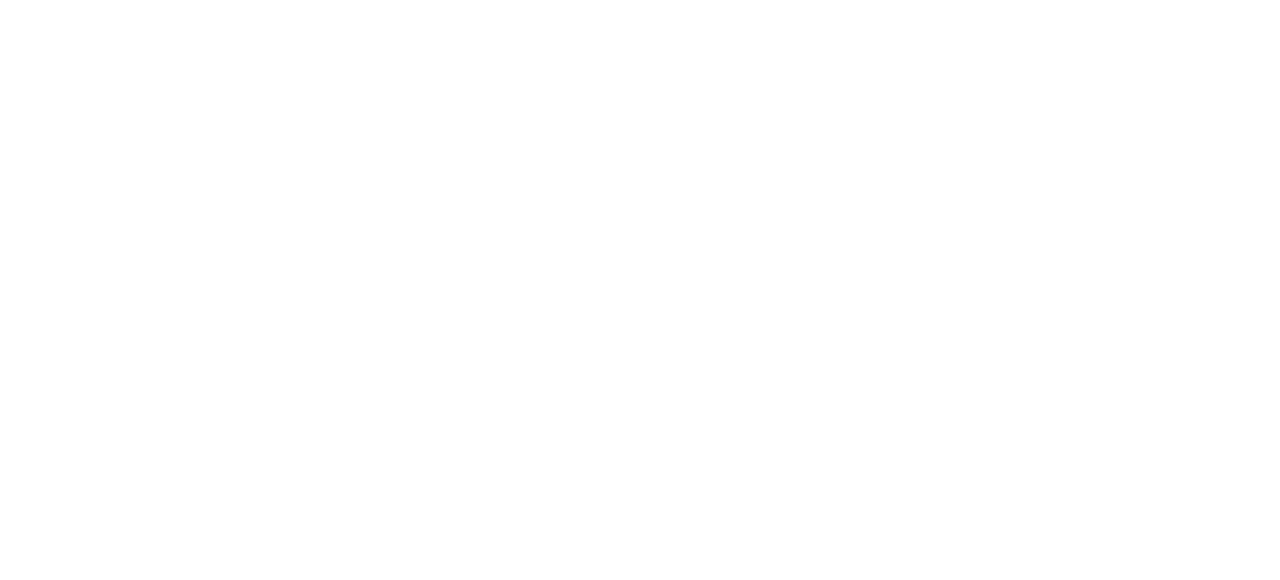
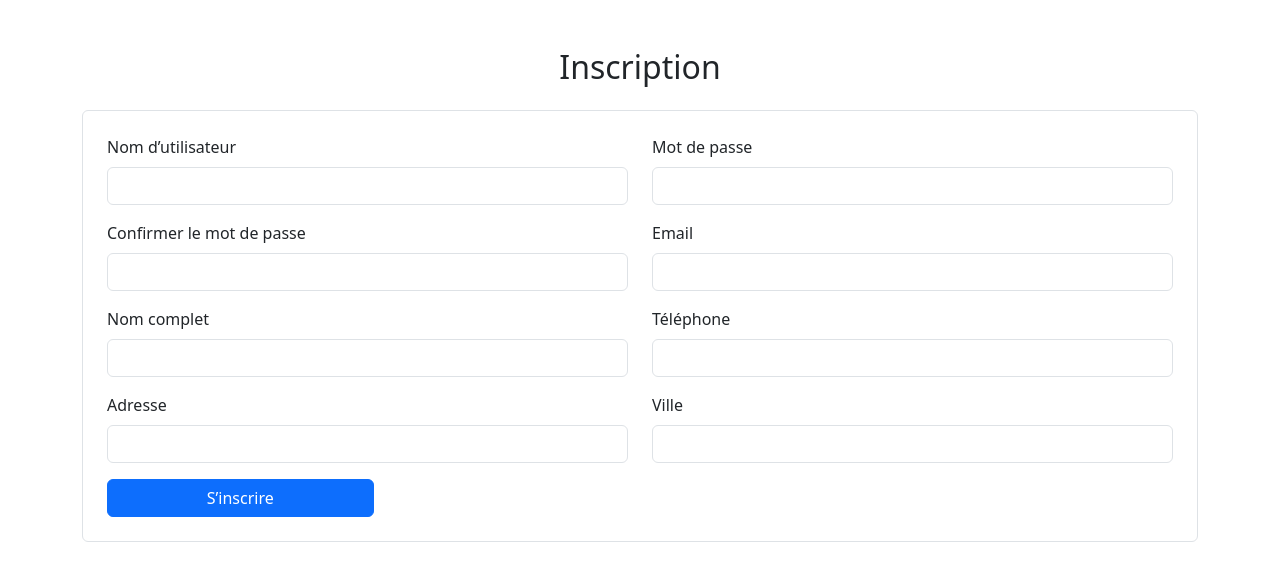
Before and after one commit to BenRhoumaMaher/projetscrum, a React (Create React App) app in the folder frontend/: page /signup in a window 1280 px wide. Before the commit this address had no page. Shown: the top 580 px of the page. Built offline with nearby package versions, Linux system fonts and the light colour scheme.

Commit message:
realisation de frontend user story 11

```diff
--- a/frontend/src/App.js
+++ b/frontend/src/App.js
@@ -1,17 +1,21 @@
-import React from 'react';
-import { BrowserRouter, Route, Routes } from 'react-router-dom';
-import AdminHome from './pages/AdminHome';
-import AdminAccountsPage from './pages/AdminAccountsPage';
+import React from 'react'
+import { BrowserRouter, Route, Routes } from 'react-router-dom'
+import AdminHome from './pages/AdminHome'
+import AdminAccountsPage from './pages/AdminAccountsPage'
+import SignupPage from './pages/SignupPage';
+import ClientPage from './pages/ClientPage';
 
-function App() {
-    return (
-        <BrowserRouter>
-            <Routes>
-                <Route path="/admin" element={<AdminHome />} />
-                <Route path="/admin/accounts" element={<AdminAccountsPage />} />
-            </Routes>
-        </BrowserRouter>
-    );
+function App () {
+  return (
+    <BrowserRouter>
+      <Routes>
+        <Route path='/signup' element={<SignupPage />} />
+        <Route path='/client' element={<ClientPage />} />
+        <Route path='/admin' element={<AdminHome />} />
+        <Route path='/admin/accounts' element={<AdminAccountsPage />} />
+      </Routes>
+    </BrowserRouter>
+  )
 }
 
-export default App;
+export default App
--- /dev/null
+++ b/frontend/src/pages/ClientPage.jsx
@@ -0,0 +1,11 @@
+import React from 'react';
+
+const ClientPage = () => {
+    return (
+        <div className="container mt-5">
+            <p>bonjour</p>
+        </div>
+    );
+};
+
+export default ClientPage;
--- /dev/null
+++ b/frontend/src/pages/SignupPage.jsx
@@ -0,0 +1,178 @@
+import React, { useState } from 'react';
+import { useNavigate } from 'react-router-dom';
+import axios from 'axios';
+
+const SignupPage = () => {
+    const navigate = useNavigate();
+
+    const [formData, setFormData] = useState({
+        username: '',
+        password: '',
+        confirmPassword: '',
+        email: '',
+        fullName: '',
+        phone: '',
+        address: '',
+        city: '',
+    });
+
+    const [errors, setErrors] = useState({});
+
+    const validateForm = () => {
+        const newErrors = {};
+        if (!formData.username) newErrors.username = 'Nom d’utilisateur est requis.';
+        if (!formData.password) newErrors.password = 'Mot de passe est requis.';
+        if (formData.password !== formData.confirmPassword) newErrors.confirmPassword = 'Les mots de passe ne correspondent pas.';
+        if (!formData.email || !/\S+@\S+\.\S+/.test(formData.email)) newErrors.email = 'Email invalide.';
+        if (!formData.fullName) newErrors.fullName = 'Nom complet est requis.';
+        if (!formData.phone || !/^\d{10}$/.test(formData.phone)) newErrors.phone = 'Numéro de téléphone invalide.';
+        if (!formData.address) newErrors.address = 'Adresse est requise.';
+        if (!formData.city) newErrors.city = 'Ville est requise.';
+
+        setErrors(newErrors);
+        return Object.keys(newErrors).length === 0;
+    };
+
+    const handleChange = (e) => {
+        const { name, value } = e.target;
+        setFormData((prevData) => ({
+            ...prevData,
+            [name]: value,
+        }));
+    };
+
+    const handleSubmit = async (e) => {
+        e.preventDefault();
+        if (!validateForm()) return;
+
+        try {
+            await axios.post('http://localhost:5000/api/signup', formData);
+            alert('Compte créé avec succès !');
+            navigate('/client');
+        } catch (error) {
+            console.error('Erreur lors de l’inscription :', error);
+            alert('Échec de l’inscription. Veuillez réessayer.');
+        }
+    };
+
+    return (
+        <div className="container mt-5">
+            <h2 className="mb-4 text-center">Inscription</h2>
+            <form onSubmit={handleSubmit} className="p-4 border rounded">
+                <div className="row mb-3">
+                    {/* Nom d'utilisateur */}
+                    <div className="col-md-6">
+                        <label className="form-label">Nom d’utilisateur</label>
+                        <input
+                            type="text"
+                            name="username"
+                            className={`form-control ${errors.username ? 'is-invalid' : ''}`}
+                            value={formData.username}
+                            onChange={handleChange}
+                        />
+                        {errors.username && <div className="invalid-feedback">{errors.username}</div>}
+                    </div>
+                    {/* Mot de passe */}
+                    <div className="col-md-6">
+                        <label className="form-label">Mot de passe</label>
+                        <input
+                            type="password"
+                            name="password"
+                            className={`form-control ${errors.password ? 'is-invalid' : ''}`}
+                            value={formData.password}
+                            onChange={handleChange}
+                        />
+                        {errors.password && <div className="invalid-feedback">{errors.password}</div>}
+                    </div>
+                </div>
+
+                <div className="row mb-3">
+                    {/* Confirmation de mot de passe */}
+                    <div className="col-md-6">
+                        <label className="form-label">Confirmer le mot de passe</label>
+                        <input
+                            type="password"
+                            name="confirmPassword"
+                            className={`form-control ${errors.confirmPassword ? 'is-invalid' : ''}`}
+                            value={formData.confirmPassword}
+                            onChange={handleChange}
+                        />
+                        {errors.confirmPassword && <div className="invalid-feedback">{errors.confirmPassword}</div>}
+                    </div>
+                    {/* Email */}
+                    <div className="col-md-6">
+                        <label className="form-label">Email</label>
+                        <input
+                            type="email"
+                            name="email"
+                            className={`form-control ${errors.email ? 'is-invalid' : ''}`}
+                            value={formData.email}
+                            onChange={handleChange}
+                        />
+                        {errors.email && <div className="invalid-feedback">{errors.email}</div>}
+                    </div>
+                </div>
+
+                <div className="row mb-3">
+                    {/* Nom complet */}
+                    <div className="col-md-6">
+                        <label className="form-label">Nom complet</label>
+                        <input
+                            type="text"
+                            name="fullName"
+                            className={`form-control ${errors.fullName ? 'is-invalid' : ''}`}
+                            value={formData.fullName}
+                            onChange={handleChange}
+                        />
+                        {errors.fullName && <div className="invalid-feedback">{errors.fullName}</div>}
+                    </div>
+                    {/* Téléphone */}
+                    <div className="col-md-6">
+                        <label className="form-label">Téléphone</label>
+                        <input
+                            type="text"
+                            name="phone"
+                            className={`form-control ${errors.phone ? 'is-invalid' : ''}`}
+                            value={formData.phone}
+                            onChange={handleChange}
+                        />
+                        {errors.phone && <div className="invalid-feedback">{errors.phone}</div>}
+                    </div>
+                </div>
+
+                <div className="row mb-3">
+                    {/* Adresse */}
+                    <div className="col-md-6">
+                        <label className="form-label">Adresse</label>
+                        <input
+                            type="text"
+                            name="address"
+                            className={`form-control ${errors.address ? 'is-invalid' : ''}`}
+                            value={formData.address}
+                            onChange={handleChange}
+                        />
+                        {errors.address && <div className="invalid-feedback">{errors.address}</div>}
+                    </div>
+                    {/* Ville */}
+                    <div className="col-md-6">
+                        <label className="form-label">Ville</label>
+                        <input
+                            type="text"
+                            name="city"
+                            className={`form-control ${errors.city ? 'is-invalid' : ''}`}
+                            value={formData.city}
+                            onChange={handleChange}
+                        />
+                        {errors.city && <div className="invalid-feedback">{errors.city}</div>}
+                    </div>
+                </div>
+
+                <button type="submit" className="btn btn-primary w-25">
+                    S’inscrire
+                </button>
+            </form>
+        </div>
+    );
+};
+
+export default SignupPage;
```
